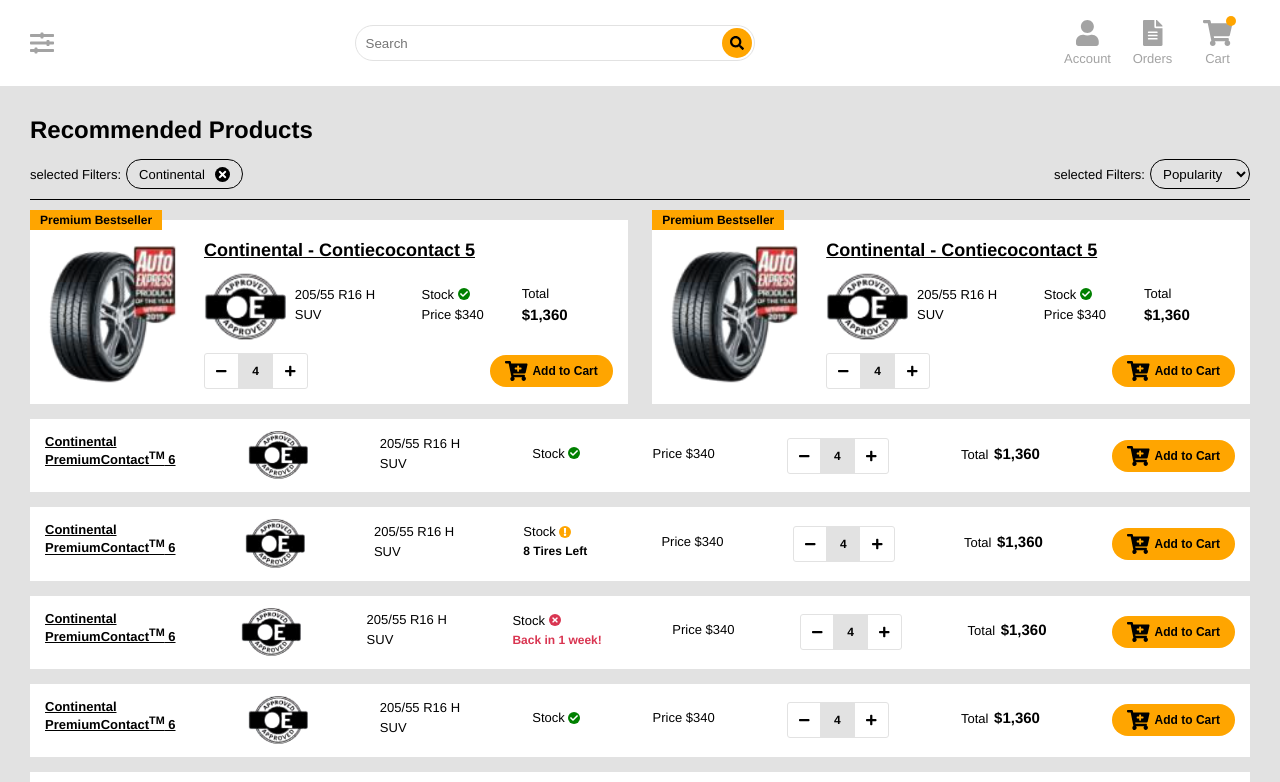
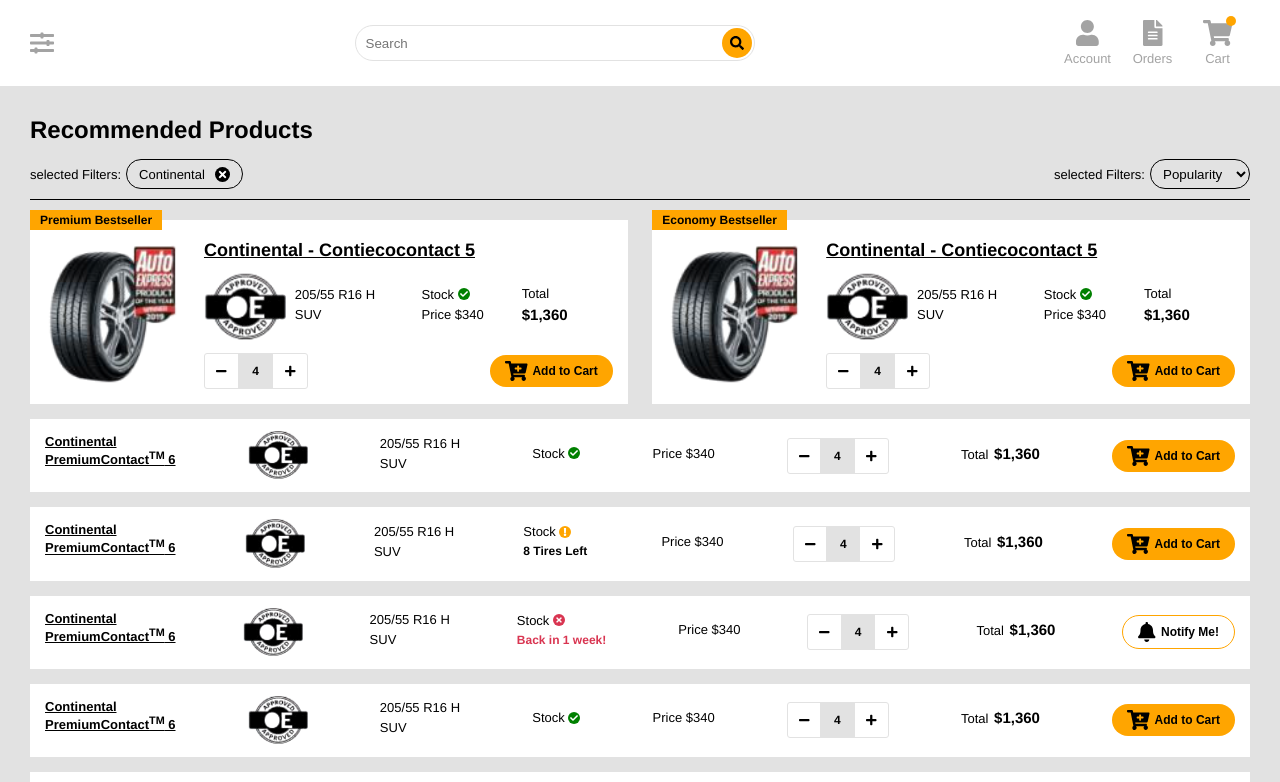
Before and after one commit to hareeshcs33/auto-cart, a Vue app: page /#/ in a window 1280 px wide. Shown: the top 782 px of the page. Built offline with nearby package versions, Linux system fonts and the light colour scheme.

Commit message:
UI Update

```diff
--- a/src/components/card-bestseller.vue
+++ b/src/components/card-bestseller.vue
@@ -1,6 +1,6 @@
 <template>
     <div class="best-seller-card card">
-        <div class="bestseller-label">Premium Bestseller</div>
+        <div class="bestseller-label">{{productBestseller}} Bestseller</div>
         <div class="card-content">
             <div class="img-block">
                 <img src="../assets/auto-wheel.png" alt="Auto Express" />
@@ -41,6 +41,18 @@
         </div>
     </div>
 </template>
+<script>
+export default {
+    props: [
+        'productType'
+    ],
+    computed: {
+        productBestseller(){
+            return this.productType === 'Premium' ? 'Premium' : 'Economy'
+        }
+    }
+}
+</script>
 <style scoped>
 .card {
     background-color: #fff;
--- a/src/components/card-product.vue
+++ b/src/components/card-product.vue
@@ -31,9 +31,13 @@
         </div>
         <div class="wrap-box wrap-8">
             <div class="add-count-cta">
-                <button type="button" class="add-cart-cta">
+                <button type="button" class="add-cart-cta" v-if="isStock !== 'noStock'">
                     <i class="fas fa-cart-plus cart-plus"></i>
                     <span class="add-cta-text">Add to Cart</span>
+                </button>
+                <button type="button" class="add-cart-cta notify-cta" v-if="isStock === 'noStock'">
+                    <i class="fas fa-bell cart-plus"></i>
+                    Notify Me!
                 </button>
             </div>
         </div>
@@ -110,6 +114,11 @@
     padding: 6px 15px;
     cursor: pointer;
 }
+.add-count-cta .add-cart-cta.notify-cta {
+    color: #000;
+    background-color: #fff;
+    border: 1px solid orange;
+}
 .add-count-cta .cart-plus {
     font-size: 20px;
     margin-right: 5px;
@@ -183,6 +192,7 @@
     .wrap-3 {
         width: 50%;
         order: 2;
+        padding-left: 4px;
     }
     .wrap-4 {
         width: 26%;
@@ -191,7 +201,7 @@
     .wrap-5 {
         width: 22%;
         order: 5;
-
+        padding-left: 4px;
     }
     .wrap-4 .label.in-stock-label{
         display: flex;
@@ -231,6 +241,7 @@
     .wrap-8 {
         width: 50%;
         order: 8;
+        padding-left: 4px;
     }
 }
 @media (max-width: 767px) {
--- a/src/components/main-wrapper.vue
+++ b/src/components/main-wrapper.vue
@@ -2,8 +2,8 @@
   <div class="main-wrapper">
     <filters></filters>
     <div class="best-seller-block">
-      <card-bestseller></card-bestseller>
-      <card-bestseller></card-bestseller>
+      <card-bestseller :productType="'Premium'"></card-bestseller>
+      <card-bestseller :productType="'Economy'"></card-bestseller>
     </div>
     <div class="product-cards">
       <card-product :isStock="'inStock'"></card-product>
```
Also changed, not shown: 1 other file (tests, documents, lock files or other folders).
